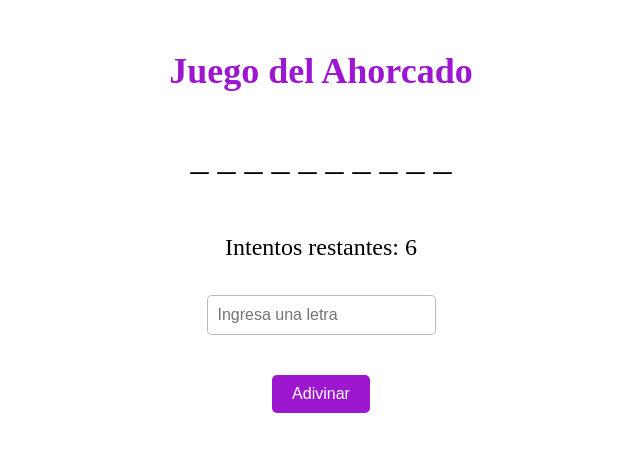
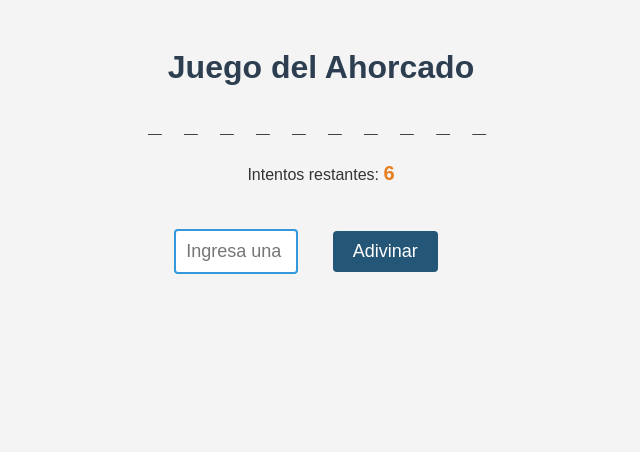
Before and after one commit to FranLG93/JavaScript, a website: page ahorcado/html.html in a window 1280 px wide. Shown: the whole page, without its empty margins (319-959 px from the left). Drawn offline with Linux system fonts and the light colour scheme.

Commit message:
Update ahorcado.css

```diff
--- a/ahorcado/ahorcado.css
+++ b/ahorcado/ahorcado.css
@@ -1,58 +1,91 @@
-h1{
+
+body {
+    font-family: Arial, sans-serif;
+    background-color: #f4f4f4;
+    color: #333;
     text-align: center;
-    margin-top: 50px;
-    font-size: 36px;
-    color: #9d17d1;
+    padding: 20px;
 }
 
-p{
-    text-align: center;
-    margin-top: 20px;
+
+h1 {
+    color: #2c3e50;
+}
+
+.palabra{
     font-size: 24px;
-    color: black
+    font-weight: bold;
 
 }
 
-#palabra{
+#canvasAhorcado {
+    margin: 20px auto;
+    display: block;
+    background-color: #ffffff;
+    border: 2px solid #2c3e50;
+    border-radius: 8px;
+}
+
+
+#palabra {
+    font-size: 24px;
+    letter-spacing: 8px;
+    font-weight: bold;
+}
+
+
+input[type="text"] {
+    font-size: 18px;
+    padding: 10px;
+    width: 100px;
     text-align: center;
-    margin-top: 20px;
-    font-size: 36px;
-    color: black
+    border: 2px solid #3498db;
+    border-radius: 4px;
+    outline: none;
+    margin-bottom: 10px;
+}
 
+input[type="text"]:focus {
+    border-color: #2980b9;
 }
-hover:palabra{
-    transform: scale(2.0);
-    transition: all 0.3s ease;
-}
-input{
-    padding: 10px;
-    margin: 10px;
-    border-radius: 5px;
-    border: 1px solid #00000044;
-    font-size: 16px;
-    color: #000000;
-}
-.container{
-    display: flex;
-    flex-direction: column;
-    align-items: center;
-    justify-content: center;
+
+button {
+    background-color: #245677;
+    color: #fff;
+    margin: 30px;
+    font-size: 18px;
+    padding: 10px 20px;
+    border: none;
+    border-radius: 4px;
+    cursor: pointer;
+    transition: background-color 0.3s ease;
 
 }
 
-button{
-    padding: 10px 20px;
-    margin: 30px;
-    border-radius: 5px;
-    border: none;
-    background-color: #9d17d1;
-    color: #ffffff;
-    font-size: 16px;
-    cursor: pointer;
+button:hover {
+    background-color: #2980b9;
+    transform: scale(2.0);
+    transition: all 0.3s ease;
 
 }
 
-button:hover{
-    transform: scale(2.0);
-    transition: all 0.3s ease;
+#mensaje {
+    font-size: 20px;
+    font-weight: bold;
+    margin-top: 20px;
 }
+
+#mensaje.ganaste {
+    color: #27ae60;
+}
+
+#mensaje.perdiste {
+    color: #e74c3c;
+}
+
+
+#intentos {
+    font-size: 20px;
+    font-weight: bold;
+    color: #e67e22;
+}
```
